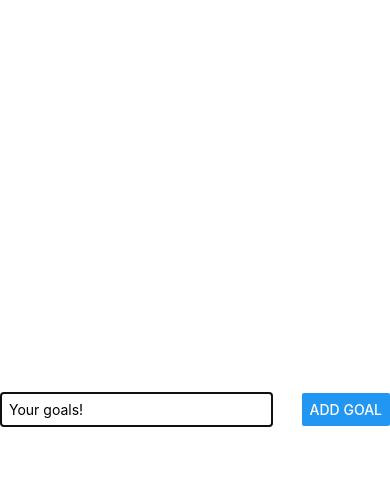
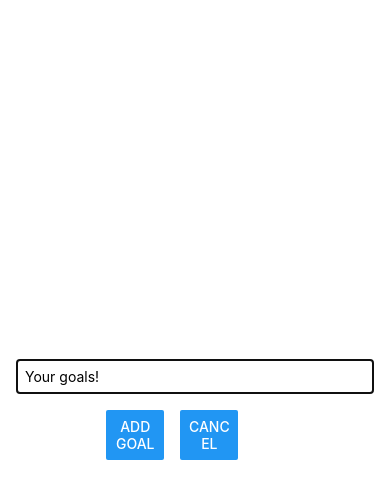
Before and after one commit to Facuscar/RNCourse, a React Native app: screen / in a window 390 px wide. Both pictures are taken after a click on the button "OPEN MODAL". Shown: the top 498 px of the page. Built offline with nearby package versions, Linux system fonts and the light colour scheme.

Commit message:
Add styles to the modal

```diff
--- a/components/GoalInput.js
+++ b/components/GoalInput.js
@@ -10,7 +10,14 @@
           onChangeText={handleGoalTextChange}
           value={goalText}
         />
-        <Button title='Add goal' onPress={addGoalHandler} />
+        <View style={styles.buttonContainer}>
+          <View style={styles.button}>
+            <Button title='Add goal' onPress={addGoalHandler} />
+          </View>
+          <View style={styles.button}>
+            <Button title='Cancel' onPress={addGoalHandler} />
+          </View>
+        </View>
       </View>
     </Modal>
   )
@@ -21,18 +28,25 @@
 const styles = StyleSheet.create({
   inputContainer: {
     flex: 1,
-    flexDirection: 'row',
-    justifyContent: 'space-between',
+    justifyContent: 'center',
     alignItems: 'center',
     marginBottom: 24,
     borderBottomWidth: 1,
-    borderBottomColor: '#cccccc'
+    borderBottomColor: '#cccccc',
+    padding: 16,
   },
   textInput: {
     borderWidth: 1,
     borderColor: '#cccccc',
-    width: '70%',
-    marginRight: 8,
+    width: '100%',
     padding: 8,
   },
+  buttonContainer: {
+    marginTop: 16,
+    flexDirection: 'row',
+  },
+  button: {
+    width: "30%",
+    marginHorizontal: 8,
+  },
 })
```
